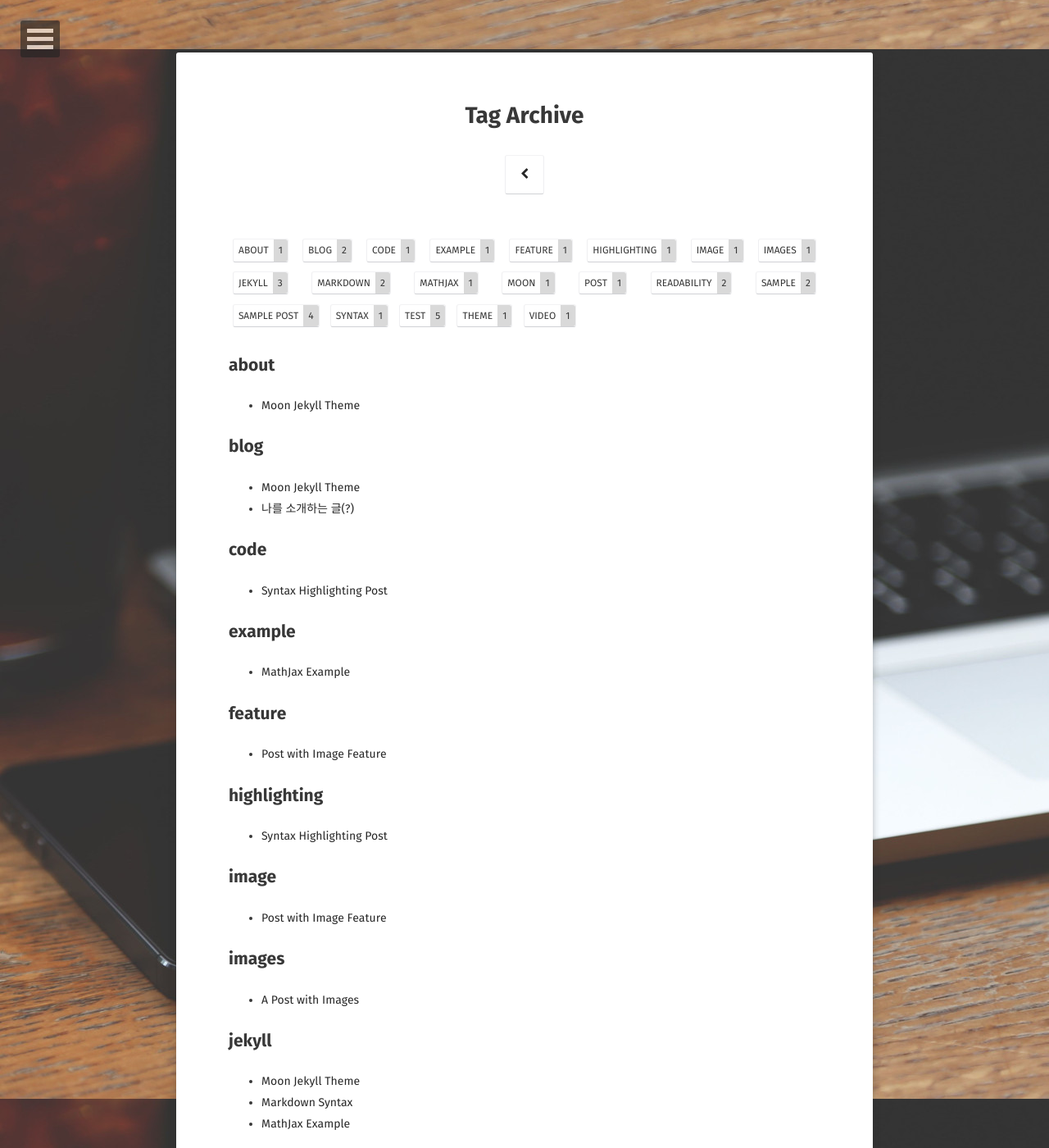
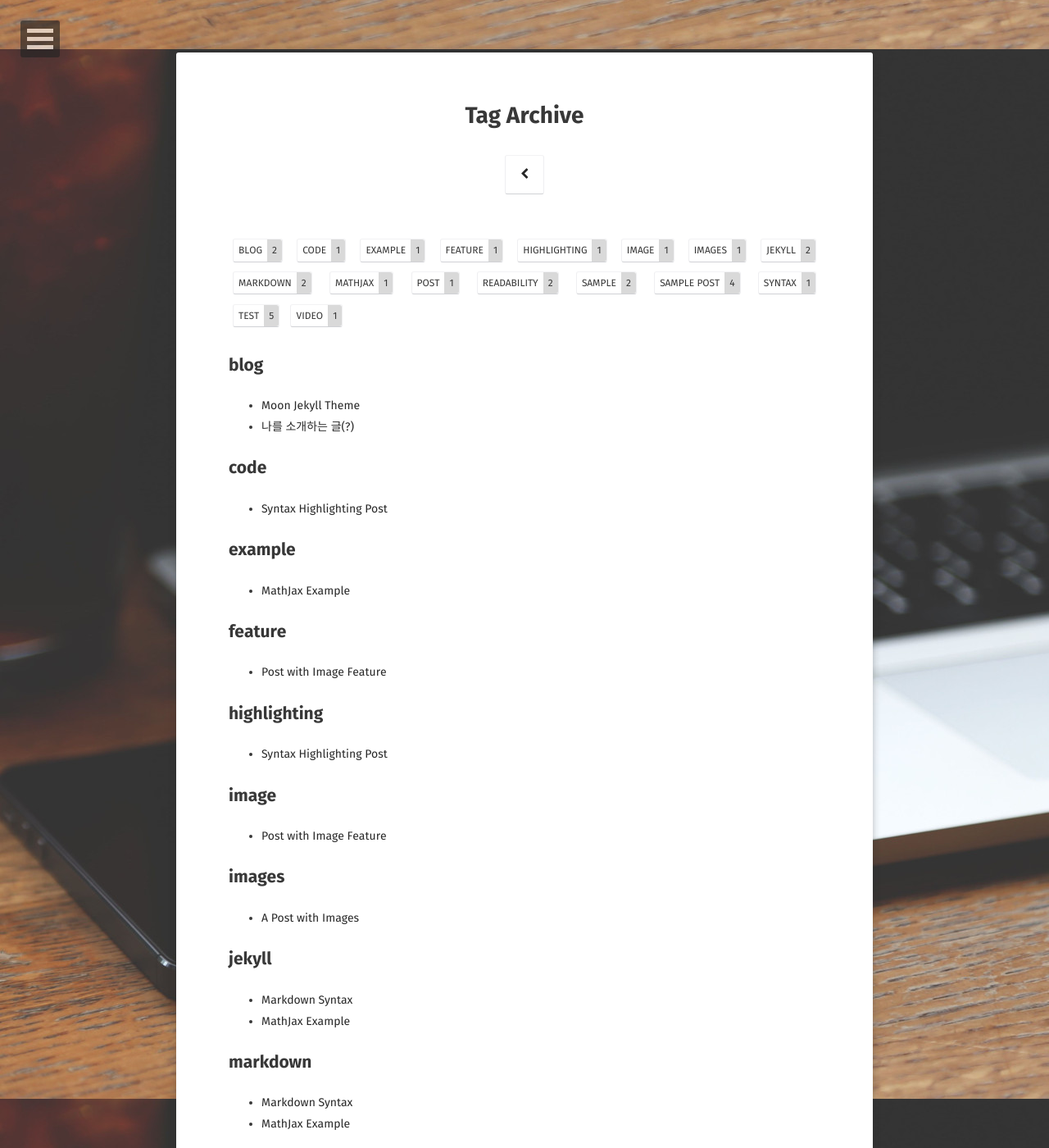
Before and after one commit to jjjuun888/jjjuun888.github.com, a Jekyll site: the page built from tags/index.html, in a window 1280 px wide and 1400 px high. Shown: the whole window at 82% size. Built offline with Jekyll 4.4.1, drawn with Linux system fonts in a browser that asks for light colours; some web fonts are replaced; some of the changed text lies outside the part shown.

Commit message:
Update 2022-10-23-Naver-Movie-Rank.md

```diff
--- a/_posts/2022-10-23-Naver-Movie-Rank.md
+++ b/_posts/2022-10-23-Naver-Movie-Rank.md
@@ -5,11 +5,7 @@ date:   2022-10-23
 excerpt: "Minimal, one column Jekyll theme for your blog."
 project: true
 tag:
-- jekyll
-- moon
 - blog
-- about
-- theme
 comments: true
 ---
 
```
